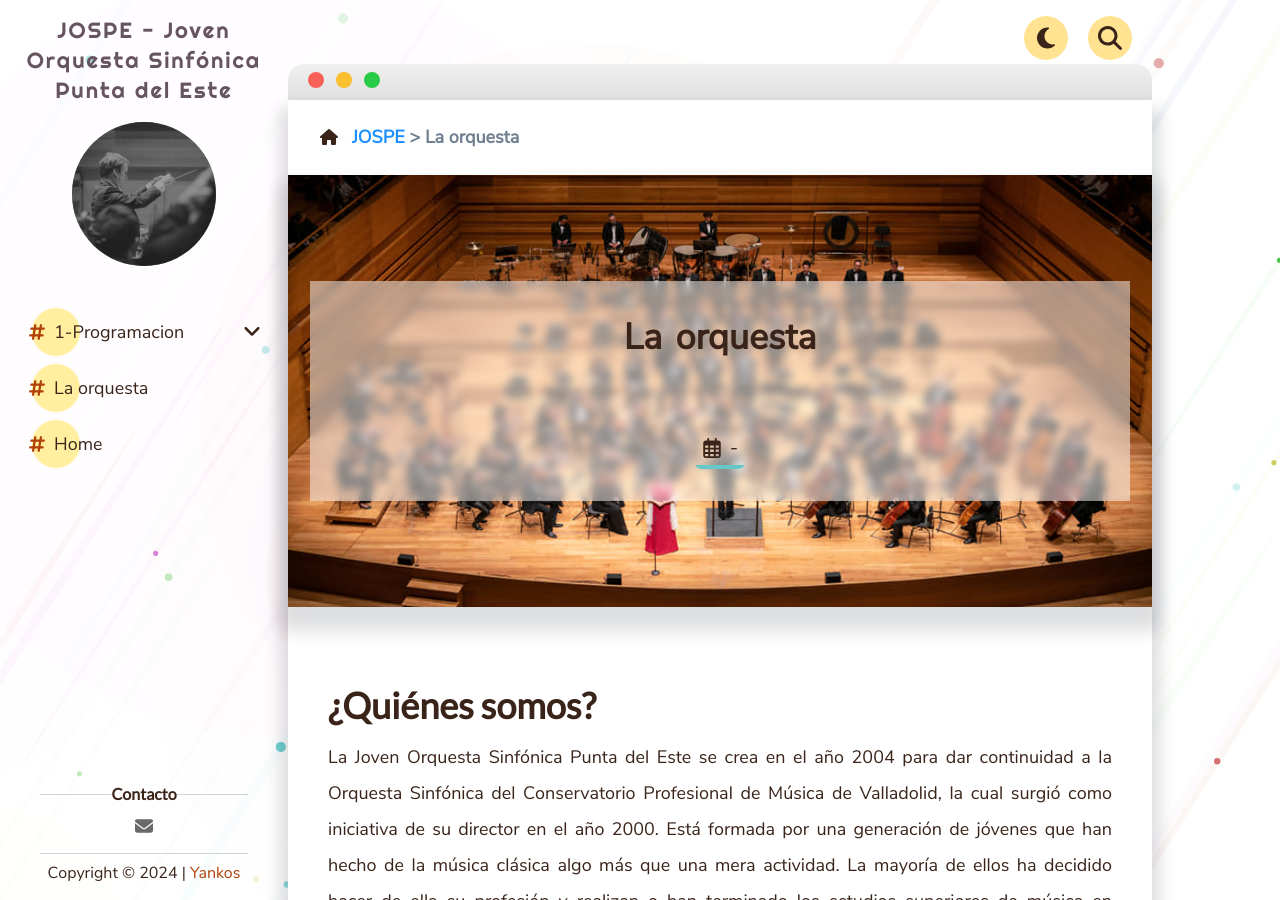
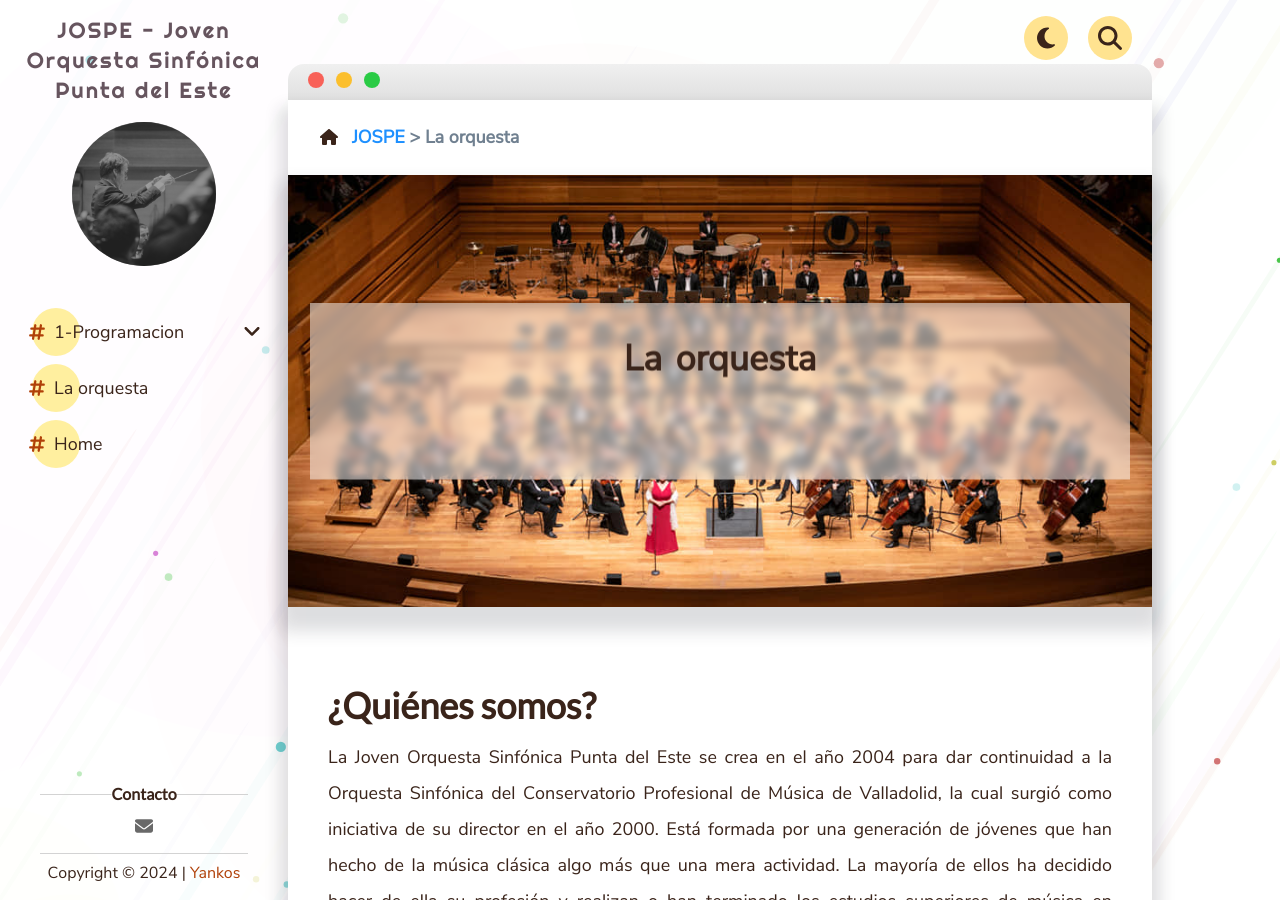
Before and after one commit to jospe-web/jospe-web.github.io, a Jekyll site: the page built from _pages/La orquesta.md, in a window 1280 px wide and 900 px high. Built offline with Jekyll 4.4.1, drawn with Linux system fonts in a browser that asks for light colours; comment, search, counter and statistics services are not loaded.

Commit message:
Update post.html

```diff
--- a/_includes/post.html
+++ b/_includes/post.html
@@ -12,6 +12,7 @@
                     </a>
                 {% endif %}
 
+                {% if page.showinfo == true %}
                     <span class="info-box">
                         <svg xmlns="http://www.w3.org/2000/svg" viewBox="0 0 448 512"><path d="M152 24c0-13.3-10.7-24-24-24s-24 10.7-24 24V64H64C28.7 64 0 92.7 0 128v16 48V448c0 35.3 28.7 64 64 64H384c35.3 0 64-28.7 64-64V192 144 128c0-35.3-28.7-64-64-64H344V24c0-13.3-10.7-24-24-24s-24 10.7-24 24V64H152V24zM48 192h80v56H48V192zm0 104h80v64H48V296zm128 0h96v64H176V296zm144 0h80v64H320V296zm80-48H320V192h80v56zm0 160v40c0 8.8-7.2 16-16 16H320V408h80zm-128 0v56H176V408h96zm-144 0v56H64c-8.8 0-16-7.2-16-16V408h80zM272 248H176V192h96v56z"/></svg>
                         <span>
@@ -34,6 +35,7 @@
                         <svg xmlns="http://www.w3.org/2000/svg" viewBox="0 0 512 512"><path d="M512 240c0 114.9-114.6 208-256 208c-37.1 0-72.3-6.4-104.1-17.9c-11.9 8.7-31.3 20.6-54.3 30.6C73.6 471.1 44.7 480 16 480c-6.5 0-12.3-3.9-14.8-9.9c-2.5-6-1.1-12.8 3.4-17.4l0 0 0 0 0 0 0 0 .3-.3c.3-.3 .7-.7 1.3-1.4c1.1-1.2 2.8-3.1 4.9-5.7c4.1-5 9.6-12.4 15.2-21.6c10-16.6 19.5-38.4 21.4-62.9C17.7 326.8 0 285.1 0 240C0 125.1 114.6 32 256 32s256 93.1 256 208z"/></svg>
                         <span id="num-comments">-</span>
                     </a>
+                    {% endif %}
                 {% endif %}
             </div>
         </div>
```
Lines whose indentation alone changed are shown as unchanged.
